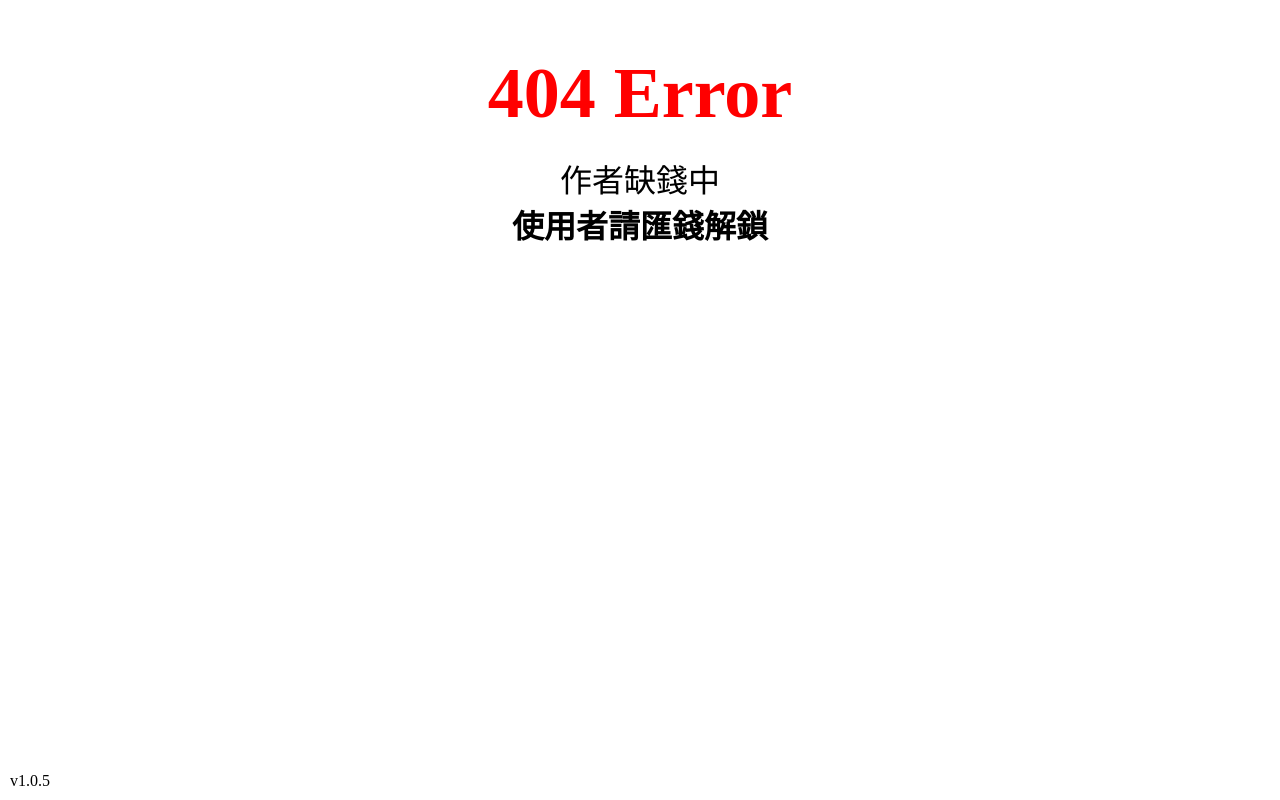
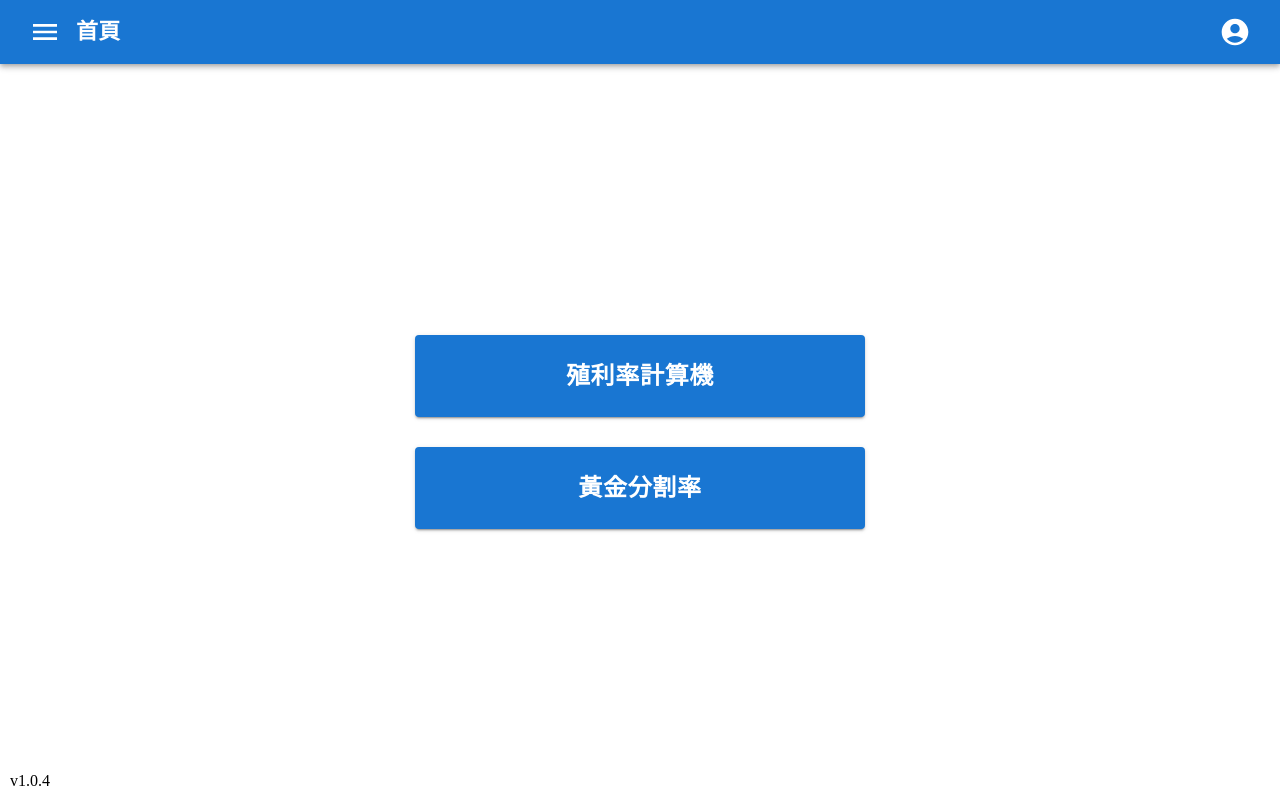
Before and after one commit to lala0327/dividend-yield, a React (Vite) app: page / in a window 1280 px wide. Before the commit this address had no page. Built offline with nearby package versions, Linux system fonts and the light colour scheme.

Commit message:
fix: 修正

```diff
--- a/src/App.tsx
+++ b/src/App.tsx
@@ -1,9 +1,13 @@
 import { BrowserRouter } from 'react-router-dom'
 import AllRoutes from './routes'
+import DrawerCompoment from './compoment/DrawerCompoment'
 function App() {
   return (
     <BrowserRouter>
-      <AllRoutes />
+      <DrawerCompoment/>
+      <div style={{width:'100%', height:'calc(100% - 64px)'}}>
+        <AllRoutes />
+      </div>
     </BrowserRouter>
   )
 }
--- a/src/page/MainPage.tsx
+++ /dev/null
@@ -1,20 +0,0 @@
-// import DrawerCompoment from "../compoment/DrawerCompoment"
-import { useLocation } from 'react-router-dom';
-
-function MainPage() {
-  const location = useLocation()
-  console.log(location.pathname)
-  return (
-    <>
-      {/* <DrawerCompoment/> */}
-      <div style={{width:'100%', height:'calc(100% - 64px)'}}>
-        <p style={{fontSize:'72px', color:'red', fontWeight:'700', margin:'20px 0px'}}>404 Error</p>
-        <p style={{fontSize:'32px'}}>作者缺錢中</p>
-        <p style={{fontSize:'32px', fontWeight:'700'}}>使用者請匯錢解鎖</p>
-        {/* <Route /> */}
-      </div>
-      <p style={{position:'absolute',left:'10px',bottom:'10px'}}>v1.0.5</p>
-    </>
-  )
-}
-export default MainPage
```
Also changed, not shown: src/page/Login.tsx (deleted, +0 -9 lines), src/routes/index.tsx (+12 -26 lines).
